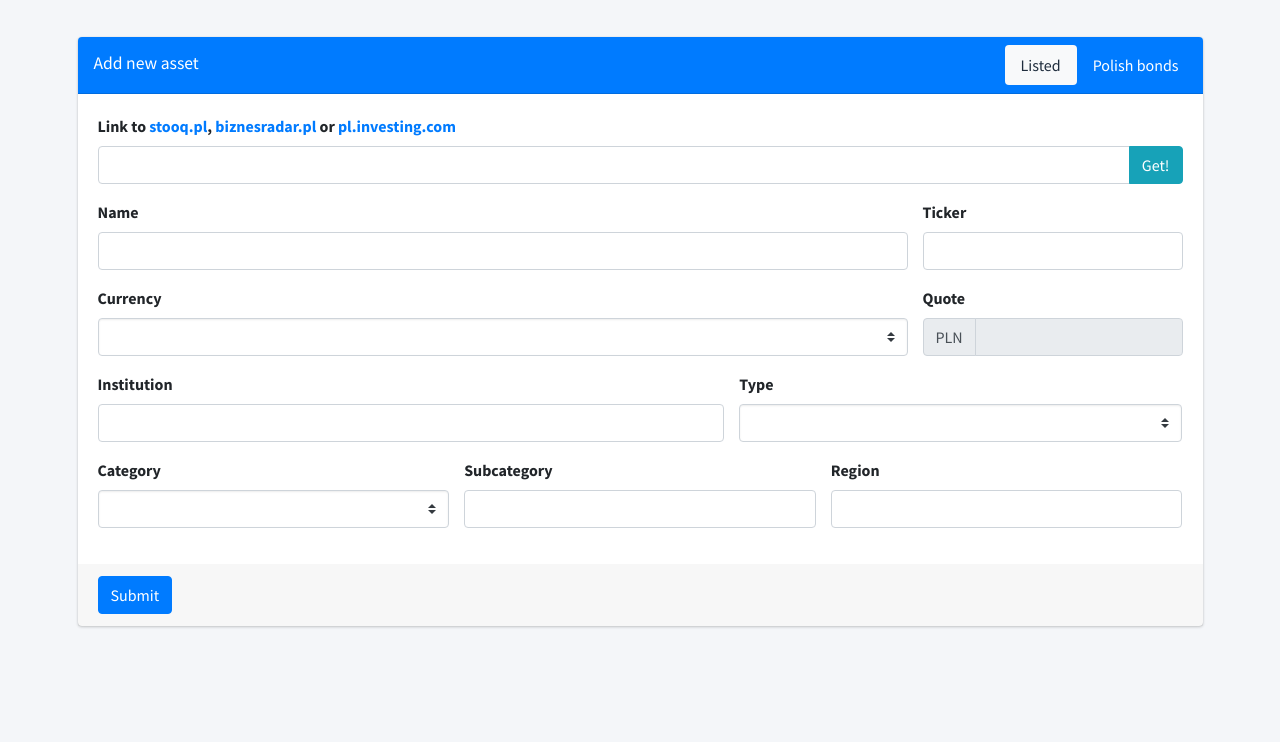
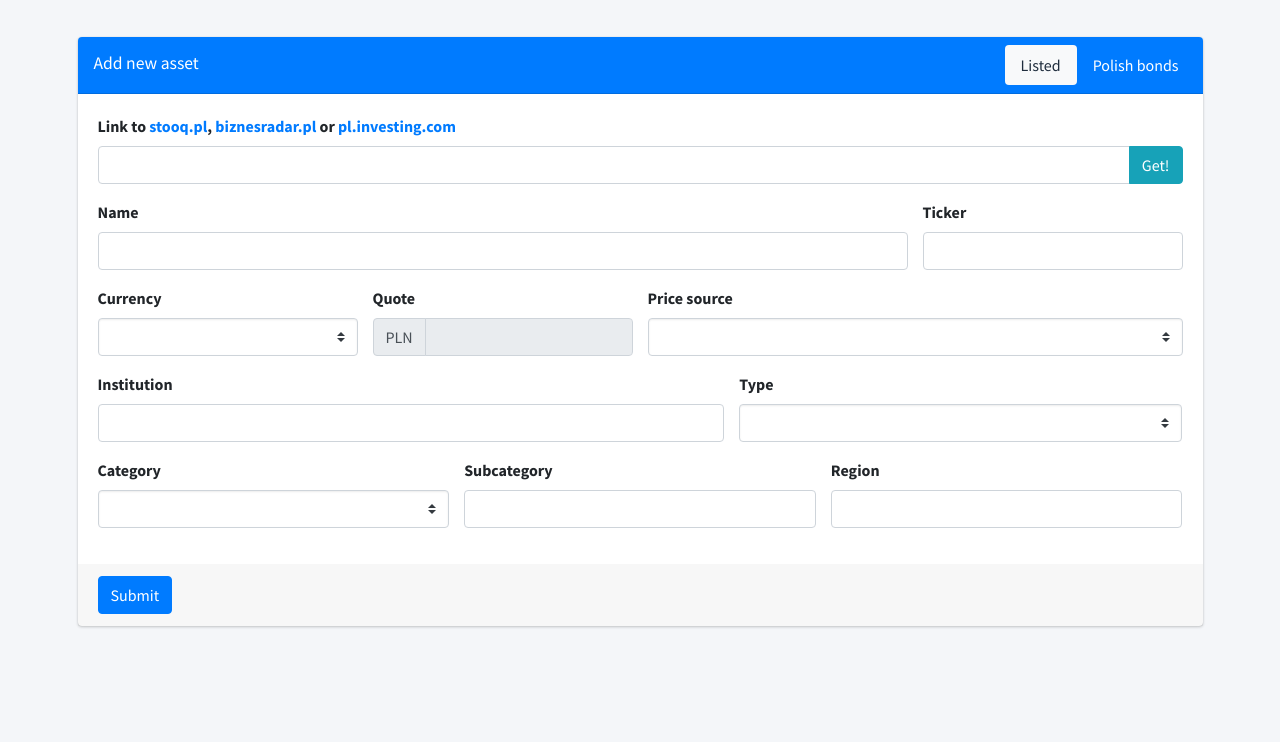
Before and after one commit to kpk-pl/wallet, a Python web app: template web-gui/flaskr/apps/assets/templates/assets/add.html in a window 1280 px wide. Shown: the part 58-800 px from the top of the page. Run offline with Jinja, Linux system fonts and the light colour scheme; the template is opened without the code that fills it: most values are stand-ins (such as "Sample title", 1, 10 or a date in 2020); some libraries are stand-ins or nearby versions.

Commit message:
Allow to choose pricing source when adding asset

```diff
--- a/web-gui/flaskr/apps/assets/templates/assets/add.html
+++ b/web-gui/flaskr/apps/assets/templates/assets/add.html
@@ -40,15 +40,22 @@ $(document).ready(function(){
   $("#f-link").change(linkChange);
   $("#f-link-get").click(linkChange);
 
-  $("#f-currency").change(function () {
+  $("#f-currency").change(function() {
     $('#f-quote-currency-prepend').text($(this).val());
   });
+
+  $("#f-currency").change(function() {
+    var currency = $(this).val()
+    $("#f-price-source > option").each(function() {
+      $(this).prop('disabled', $(this).attr('data-price-source-unit') != currency)
+    })
+  })
 });
 </script>
 <script type="text/javascript">
 $.validator.setDefaults({
   submitHandler: function() {
-    $.post('/asset', $('form').serialize(), function(data) {
+    $.post("{{ url_for('assets.index') }}", $('form').serialize(), function(data) {
       $(location).attr("href", "{{ url_for('assets.index') }}" + '?id=' + data.id);
     })
   }
@@ -113,14 +120,15 @@ $("form").validate({
                   </div>
                 </div>
                 <div class="row">
-                  <div class="col-9">
+                  <div class="col-3">
                     <div class="form-group">
                       <label for="f-currency">Currency</label>
                       <select id="f-currency" name="currency" class="custom-select" required>
                         <option value="" hidden disabled selected value></option>
                         <option value="PLN">PLN</option>
+                        <option value="EUR">EUR</option>
                         <option value="USD">USD</option>
-                        <option value="EUR">EUR</option>
+                        <option value="GBP">GBP</option>
                       </select>
                     </div>
                   </div>
@@ -133,6 +141,17 @@ $("form").validate({
                         </div>
                         <input type="text" id="f-quote" name="quote" class="form-control" disabled="disabled" data-lpignore="true"/>
                       </div>
+                    </div>
+                  </div>
+                  <div class="col-6">
+                    <div class="form-group">
+                      <label for="f-price-source">Price source</label>
+                      <select id="f-price-source" name="priceQuoteId" class="custom-select" required>
+                        <option value="" hidden disabled selected value></option>
+                        {%- for priceSource in quotesList %}
+                        <option value="{{ priceSource._id }}" {{ 'disabled' if priceSource.unit != 'PLN' }}  data-price-source-unit="{{ priceSource.unit }}">{{ priceSource.name }}</option>
+                        {%- endfor %}
+                      </select>
                     </div>
                   </div>
                 </div>
```
Also changed, not shown: web-gui/flaskr/apps/assets/add.py (+14 -1 lines), web-gui/flaskr/apps/assets/item.py (+1 -16 lines), web-gui/flaskr/apps/assets/list.py (+20 -1 lines).
